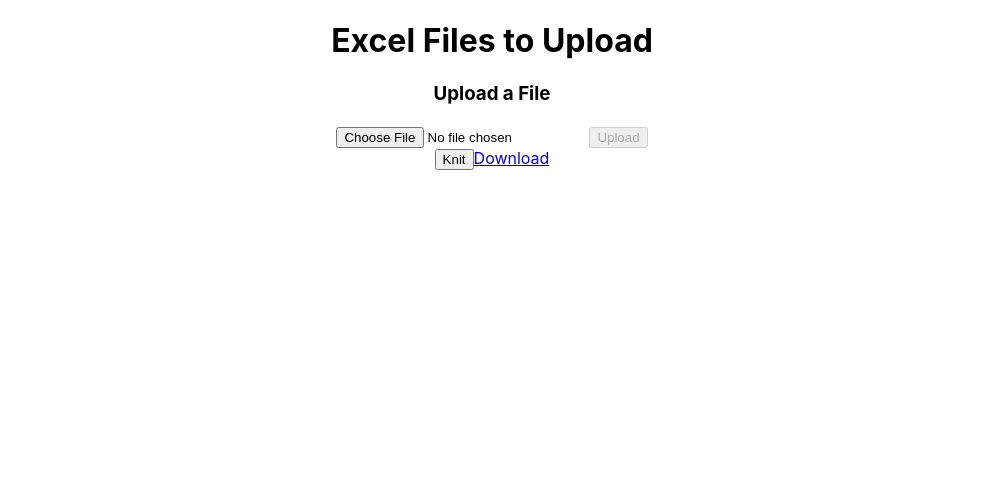
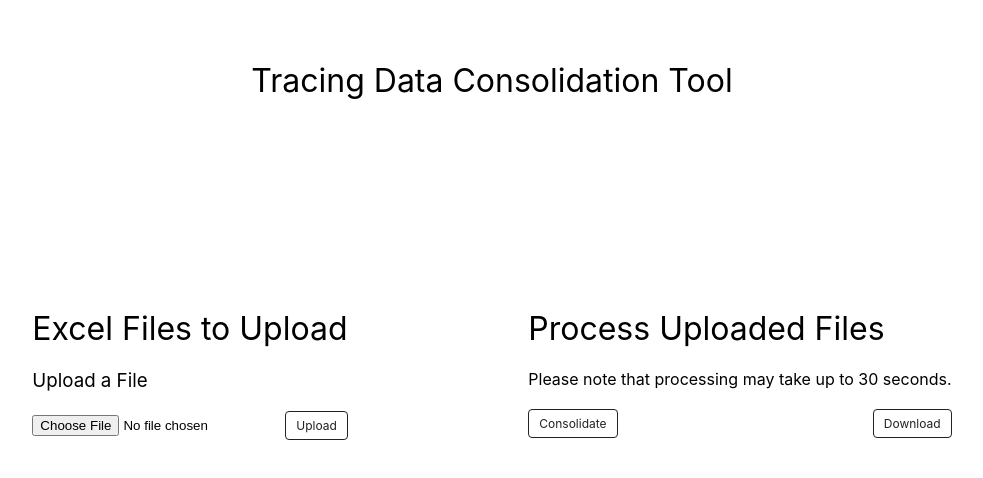
Before and after one commit to spe-uob/Tracing-Data-Consolidation-Tool, a React (Create React App) app in the folder com.DataConsolidation/src/main/frontend/: page / in a window 1280 px wide. Shown: the top 478 px of the page, without its empty margins (148-1131 px from the left). Built offline with nearby package versions, Linux system fonts and the light colour scheme.

Commit message:
frontend: Added some visual styling and structure to the main page

```diff
--- a/com.DataConsolidation/src/main/frontend/src/App.js
+++ b/com.DataConsolidation/src/main/frontend/src/App.js
@@ -1,13 +1,23 @@
-import logo from './logo.svg';
 import styles from './App.module.css';
 import UploadFile from './Uploadhandler/UploadFile';
-import Knitform from './KnitHandler/Knitform'
+import Knitform from './KnitHandler/Knitform';
 
 function App() {
 	return (
-		<div className={styles.App}>
-			<UploadFile></UploadFile>
-			<Knitform></Knitform>
+		<div className={styles.main}>
+			<div className={styles.headerContainer}>
+				<h1 className={styles.header}>Tracing Data Consolidation Tool</h1>
+			</div>
+			<div className={styles.content}>
+				<div className={styles.groupContainer}>
+					<div className={styles.group}>
+						<UploadFile />
+					</div>
+					<div className={styles.group}>
+						<Knitform />
+					</div>
+				</div>
+			</div>
 		</div>
 	);
 }
--- a/com.DataConsolidation/src/main/frontend/src/App.module.css
+++ b/com.DataConsolidation/src/main/frontend/src/App.module.css
@@ -1,38 +1,40 @@
-.App {
-	text-align: center;
+.main {
+	display: flex;
+	flex-direction: column;
+	height: inherit;
 }
 
-.App-logo {
-	height: 40vmin;
-	pointer-events: none;
+.headerContainer {
+	text-align: center;
+
+	display: flex;
+	justify-content: center;
+	align-items: center;
+	height: 100px;
+	padding-top: 30px;
+	padding-bottom: 50px;
 }
 
-@media (prefers-reduced-motion: no-preference) {
-	.App-logo {
-		animation: App-logo-spin infinite 20s linear;
-	}
+.header {
+	font-weight: inherit;
 }
 
-.App-header {
-	background-color: #282c34;
-	min-height: 100vh;
+.content {
 	display: flex;
 	flex-direction: column;
-	align-items: center;
 	justify-content: center;
-	font-size: calc(10px + 2vmin);
-	color: white;
+	align-items: stretch;
+
+	flex-grow: 1;
+	padding-bottom: 150px;
 }
 
-.App-link {
-	color: #61dafb;
+.groupContainer {
+	display: flex;
+	justify-content: space-evenly;
 }
 
-@keyframes App-logo-spin {
-	from {
-		transform: rotate(0deg);
-	}
-	to {
-		transform: rotate(360deg);
-	}
+.group {
+	display: flex;
+	justify-content: center;
 }
--- a/com.DataConsolidation/src/main/frontend/src/KnitHandler/Knitform.js
+++ b/com.DataConsolidation/src/main/frontend/src/KnitHandler/Knitform.js
@@ -5,11 +5,11 @@ import axios from 'axios';
 class Knitform extends React.Component{
 	constructor(props){
 		super(props);
-		this.state = {msg :''}
+		this.state = {msg: ''};
 	}
 
 	Knit = () => {
-		this.setState({msg : 'Knit'})
+		this.setState({msg: 'Knit'})
 
 		let data = new FormData();
 		data.append('action', this.state.msg)
@@ -20,9 +20,13 @@ class Knitform extends React.Component{
 
 	render() {
 		return (
-			<div id={styles.container}>
-				<button onClick={() => this.Knit()}>Knit</button>
-				<a href="http://localhost:8080/serve">Download</a>
+			<div className={styles.main}>
+				<h1 className={styles.header}>Process Uploaded Files</h1>
+				<div className={styles.note}>Please note that processing may take up to 30 seconds.</div>
+				<div className={styles.buttonContainer}>
+					<button className={styles.button} onClick={() => this.Knit()}>Consolidate</button>
+					<a className={styles.button} href="http://localhost:8080/serve">Download</a>
+				</div>
 			</div>
 		)
 	}
--- a/com.DataConsolidation/src/main/frontend/src/KnitHandler/Knitform.module.css
+++ b/com.DataConsolidation/src/main/frontend/src/KnitHandler/Knitform.module.css
@@ -0,0 +1,55 @@
+.main {
+
+}
+
+.header, .statusMessage {
+	font-weight: inherit;
+}
+
+.statusMessage {
+	height: 60px;
+}
+
+.note {
+	padding-bottom: 20px;
+}
+
+.buttonContainer {
+	display: flex;
+	justify-content: space-between;
+}
+
+/* TODO duplicated css - put in main css file? */
+.button {
+	text-align: center;
+	text-decoration: none;
+	display: inline-block;
+	font-size: 12px;
+	font-family: inherit;
+
+	border: 1px #222 solid;
+	/*background-color: #222;*/
+	background-color: white;
+	/*color: white;*/
+	color: #222;
+	cursor: pointer;
+
+	border-radius: 4px;
+	padding-top: 6px;
+	padding-bottom: 6px;
+	padding-left: 10px;
+	padding-right: 10px;
+
+	transition: background-color 0.1s ease;
+	transition: color 0.1s ease-in;
+}
+
+.button:hover {
+	/*color: #222;*/
+	color: white;
+	/*background-color: white;*/
+	background-color: #222;
+
+	transition: background-color 0.1s ease;
+	transition: color 0.1s ease-in;
+}
--- a/com.DataConsolidation/src/main/frontend/src/Uploadhandler/UploadFile.js
+++ b/com.DataConsolidation/src/main/frontend/src/Uploadhandler/UploadFile.js
@@ -34,12 +34,12 @@ class UploadFile extends React.Component {
 
 	render() {
 		return (
-			<div id={styles.container}>
-				<h1>Excel Files to Upload</h1>
-				<h3>Upload a File</h3>
-				<h4>{this.state.msg}</h4>
-				<input onChange={this.onFileChange} type="file"></input>
-				<button disabled={!this.state.file} onClick={this.uploadFileData}>Upload</button>
+			<div className={styles.main}>
+				<h1 className={styles.header}>Excel Files to Upload</h1>
+				<h3 className={styles.header}>Upload a File</h3>
+				<input onChange={this.onFileChange} type="file" />
+				<button className={styles.button} disabled={!this.state.file} onClick={this.uploadFileData}>Upload</button>
+				<h4 className={styles.statusMessage}>{this.state.msg}</h4>
 			</div>
 		)
 	}
--- a/com.DataConsolidation/src/main/frontend/src/Uploadhandler/UploadFile.module.css
+++ b/com.DataConsolidation/src/main/frontend/src/Uploadhandler/UploadFile.module.css
@@ -1,4 +1,46 @@
-#container {
-	width: 800px;
-	margin: auto;
+.main {
+
 }
+
+.header, .statusMessage {
+	font-weight: inherit;
+}
+
+.statusMessage {
+	height: 60px;
+}
+
+/* TODO duplicated css - put in main css file? */
+.button {
+	text-align: center;
+	text-decoration: none;
+	display: inline-block;
+	font-size: 12px;
+	font-family: inherit;
+
+	border: 1px #222 solid;
+	/*background-color: #222;*/
+	background-color: white;
+	/*color: white;*/
+	color: #222;
+	cursor: pointer;
+
+	border-radius: 4px;
+	padding-top: 6px;
+	padding-bottom: 6px;
+	padding-left: 10px;
+	padding-right: 10px;
+
+	transition: background-color 0.1s ease;
+	transition: color 0.1s ease-in;
+}
+
+.button:hover {
+	/*color: #222;*/
+	color: white;
+	/*background-color: white;*/
+	background-color: #222;
+
+	transition: background-color 0.1s ease;
+	transition: color 0.1s ease-in;
+}
--- a/com.DataConsolidation/src/main/frontend/src/index.js
+++ b/com.DataConsolidation/src/main/frontend/src/index.js
@@ -1,6 +1,6 @@
 import React from 'react';
 import ReactDOM from 'react-dom';
-import './index.css';
+import './main.css';
 import App from './App';
 import reportWebVitals from './reportWebVitals';
 
--- a/com.DataConsolidation/src/main/frontend/src/index.css
+++ b/com.DataConsolidation/src/main/frontend/src/main.css
@@ -1,3 +1,7 @@
+html, body, #root {
+	height: 100%;
+}
+
 body {
 	margin: 0;
 	font-family: -apple-system, BlinkMacSystemFont, 'Segoe UI', 'Roboto', 'Oxygen',
@@ -7,7 +11,7 @@ body {
 	-moz-osx-font-smoothing: grayscale;
 }
 
-code {
-	font-family: source-code-pro, Menlo, Monaco, Consolas, 'Courier New',
-		monospace;
+a {
+	text-decoration: none;
+	color: inherit;
 }
```
Also changed, not shown: com.DataConsolidation/src/main/frontend/src/logo.svg (deleted).
